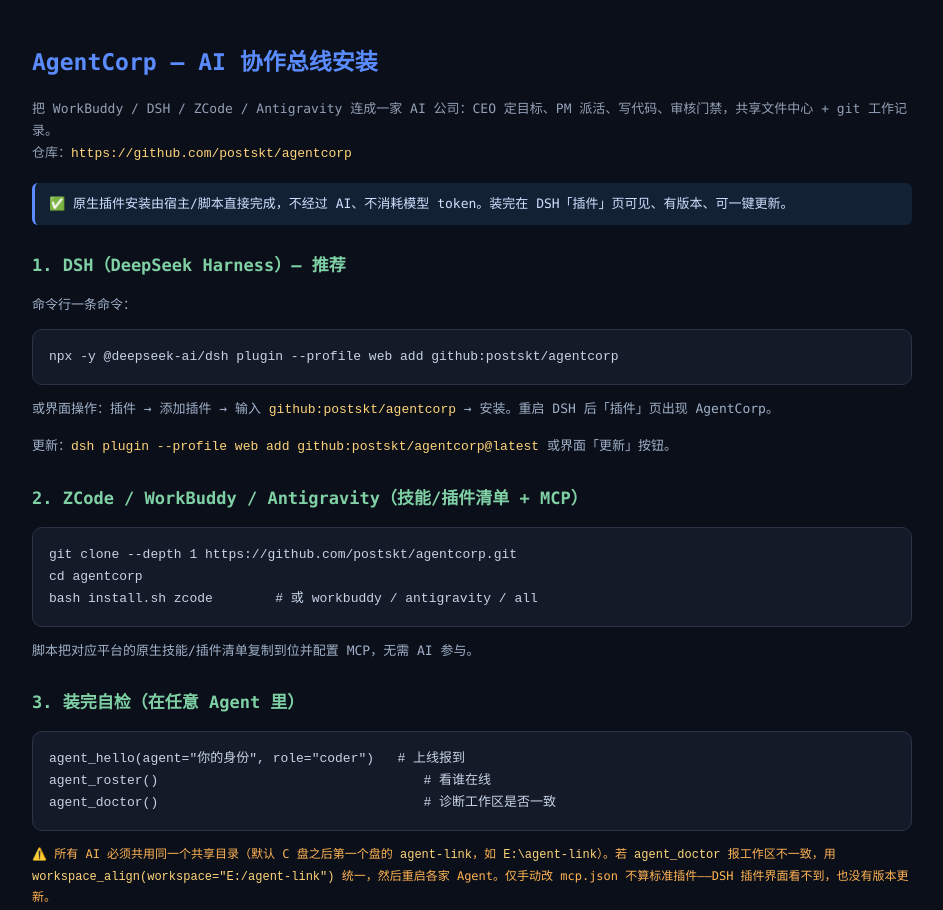
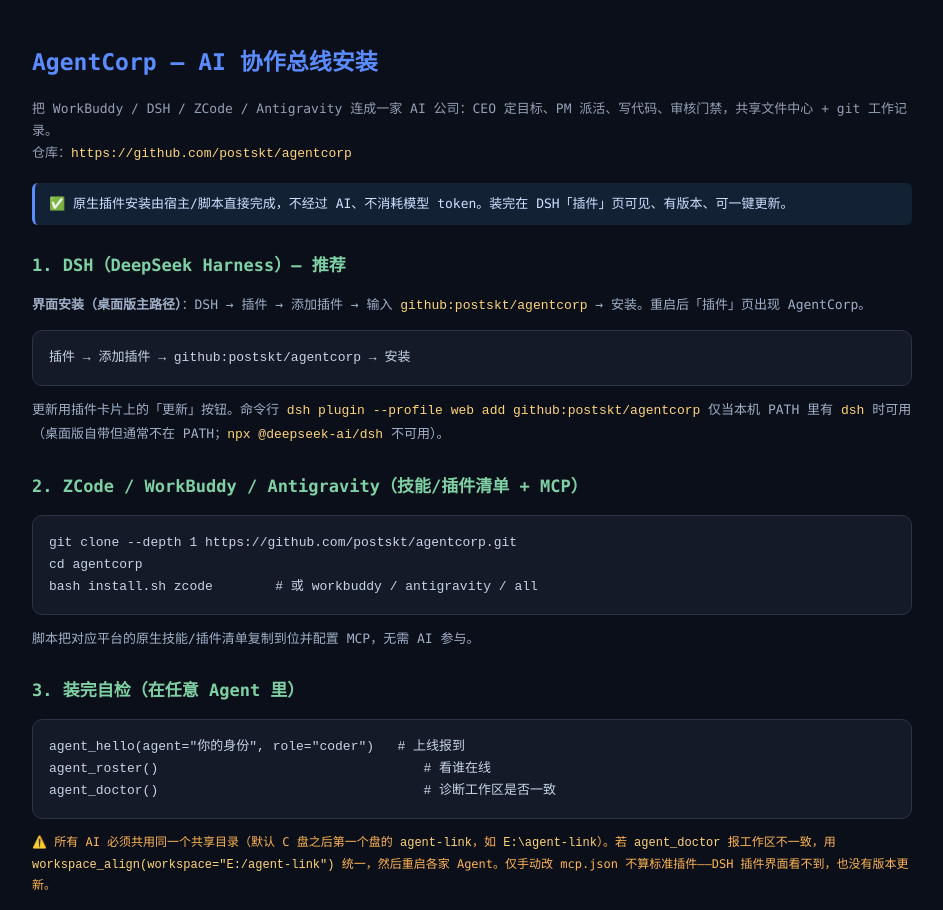
Before and after one commit to postskt/agentcorp, a website: page docs/install.html in a window 1280 px wide. Shown: the top 910 px of the page, without its empty margins (168-1111 px from the left). Drawn offline with Linux system fonts and the light colour scheme.

Commit message:
docs: DSH desktop installs via UI (no npx); clarify CLI availability

```diff
--- a/docs/install.html
+++ b/docs/install.html
@@ -24,10 +24,9 @@
   <div class="hi">✅ 原生插件安装由宿主/脚本直接完成，不经过 AI、不消耗模型 token。装完在 DSH「插件」页可见、有版本、可一键更新。</div>
 
   <h2>1. DSH（DeepSeek Harness）— 推荐</h2>
-  <p style="font-size:13px;color:#9fb0c8">命令行一条命令：</p>
-  <pre>npx -y @deepseek-ai/dsh plugin --profile web add github:postskt/agentcorp</pre>
-  <p style="font-size:13px;color:#9fb0c8">或界面操作：插件 → 添加插件 → 输入 <code>github:postskt/agentcorp</code> → 安装。重启 DSH 后「插件」页出现 AgentCorp。</p>
-  <p style="font-size:13px;color:#9fb0c8">更新：<code>dsh plugin --profile web add github:postskt/agentcorp@latest</code> 或界面「更新」按钮。</p>
+  <p style="font-size:13px;color:#9fb0c8"><b>界面安装（桌面版主路径）</b>：DSH → 插件 → 添加插件 → 输入 <code>github:postskt/agentcorp</code> → 安装。重启后「插件」页出现 AgentCorp。</p>
+  <pre>插件 → 添加插件 → github:postskt/agentcorp → 安装</pre>
+  <p style="font-size:13px;color:#9fb0c8">更新用插件卡片上的「更新」按钮。命令行 <code>dsh plugin --profile web add github:postskt/agentcorp</code> 仅当本机 PATH 里有 <code>dsh</code> 时可用（桌面版自带但通常不在 PATH；<code>npx @deepseek-ai/dsh</code> 不可用）。</p>
 
   <h2>2. ZCode / WorkBuddy / Antigravity（技能/插件清单 + MCP）</h2>
   <pre>git clone --depth 1 https://github.com/postskt/agentcorp.git
```
